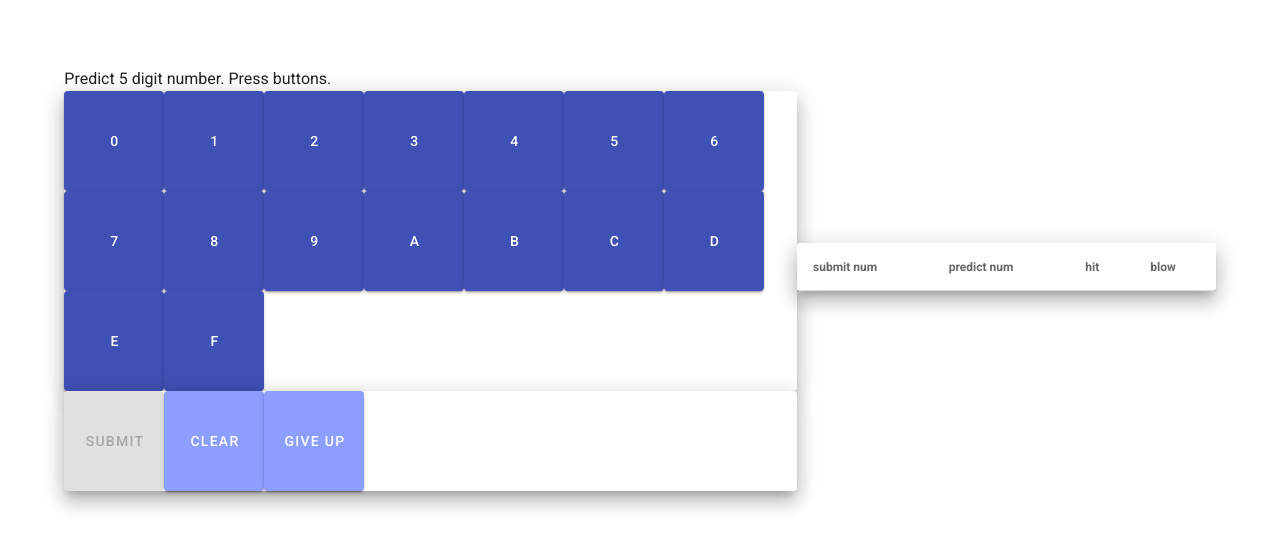
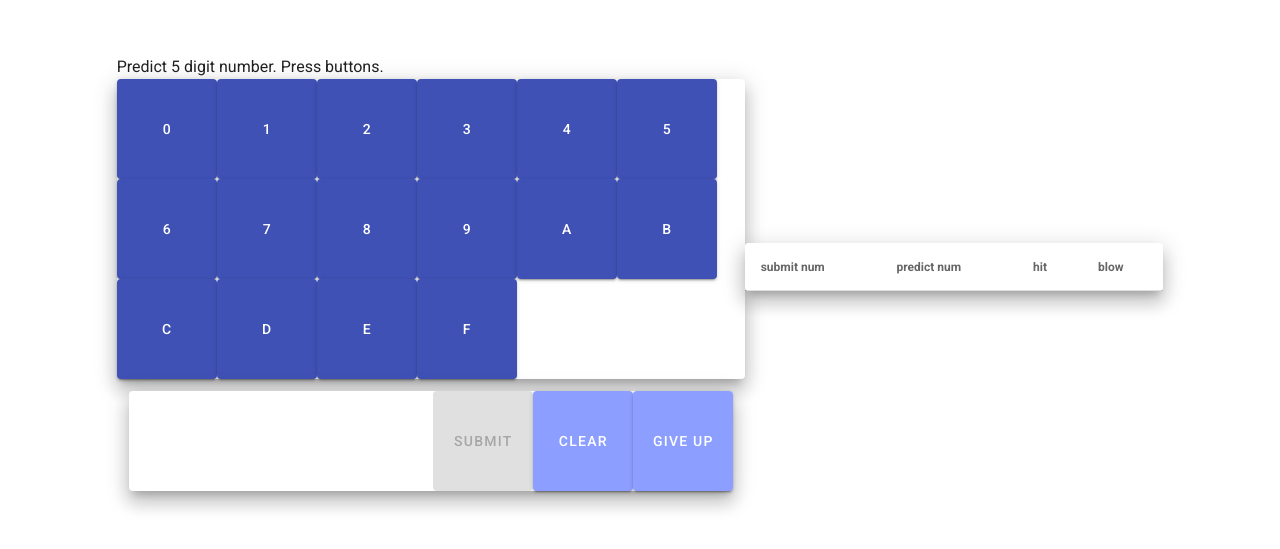
Before and after one commit to meow-noisy/hit_and_blow_hex, a Vue app: page / in a window 1280 px wide. Shown: the part 133-682 px from the top of the page. Built offline with nearby package versions, Linux system fonts and the light colour scheme.

Commit message:
tuning some buttons position

```diff
--- a/src/App.vue
+++ b/src/App.vue
@@ -2,7 +2,7 @@
   <v-app>
     <v-container fluid fill-height>
       <v-layout align-center justify-center>
-        <v-flex xs12 sm7 md7>
+        <v-flex xs12 sm6 md6>
           <v-card class="elevation-0">
             {{ message }}<br />
             {{ current_predict }}
@@ -21,6 +21,7 @@
             >
           </v-card>
 
+          <v-col class="text-right">
             <v-card class="elevation-12">
               <v-btn
                 color="accent"
@@ -92,7 +93,9 @@
                 >retry
               </v-btn>
             </v-card>
+          </v-col>
         </v-flex>
+
         <v-flex xs12 sm4 md4>
           <v-card class="elevation-12">
             <v-simple-table>
```
Lines whose indentation alone changed are shown as unchanged.
